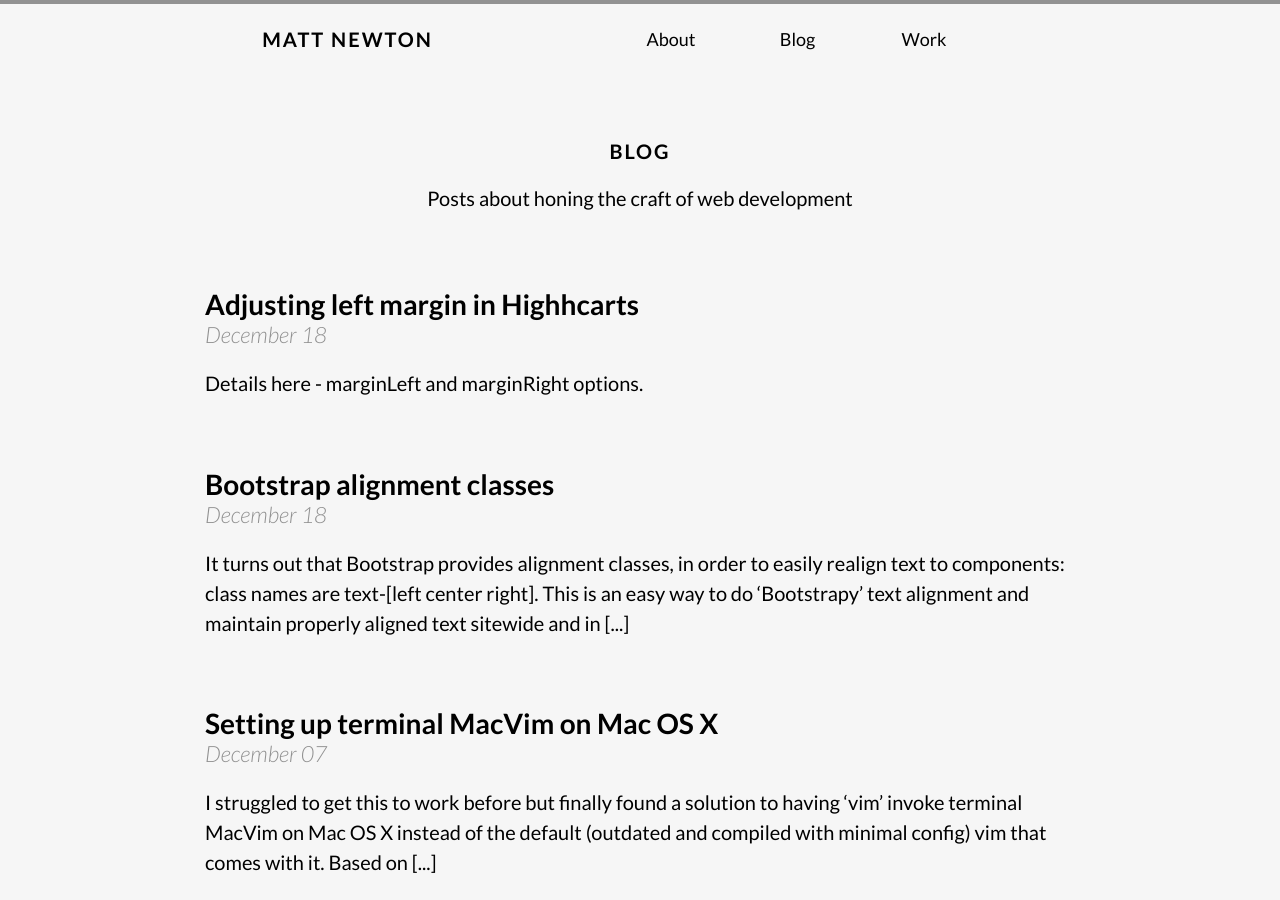
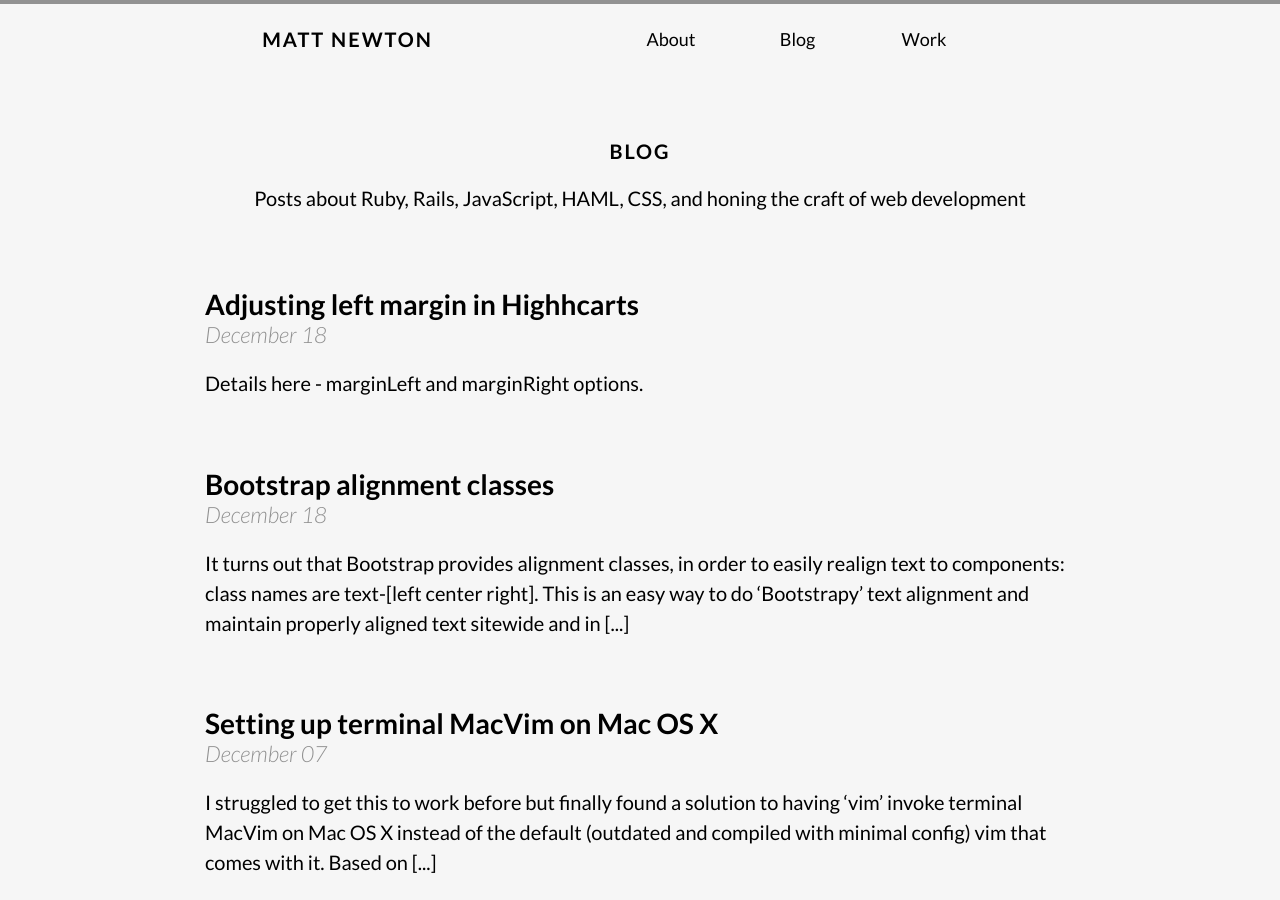
Before and after one commit to newton10471/newton10471.github.io, a Jekyll site: the page built from blog.html, in a window 1280 px wide and 900 px high. Built offline with Jekyll 4.4.1, drawn with Linux system fonts in a browser that asks for light colours; nearby versions of some CDN libraries; Markdown is read by kramdown in place of the engine named in the settings.

Commit message:
update blog heading

```diff
--- a/blog.html
+++ b/blog.html
@@ -10,7 +10,7 @@ active: blog
 
         <div class="bloghead">
             <h5>Blog</h5>
-            <p>Posts about honing the craft of web development</p>
+            <p>Posts about Ruby, Rails, JavaScript, HAML, CSS, and honing the craft of web development</p>
         </div>
 
         <ul class="posts">
```
